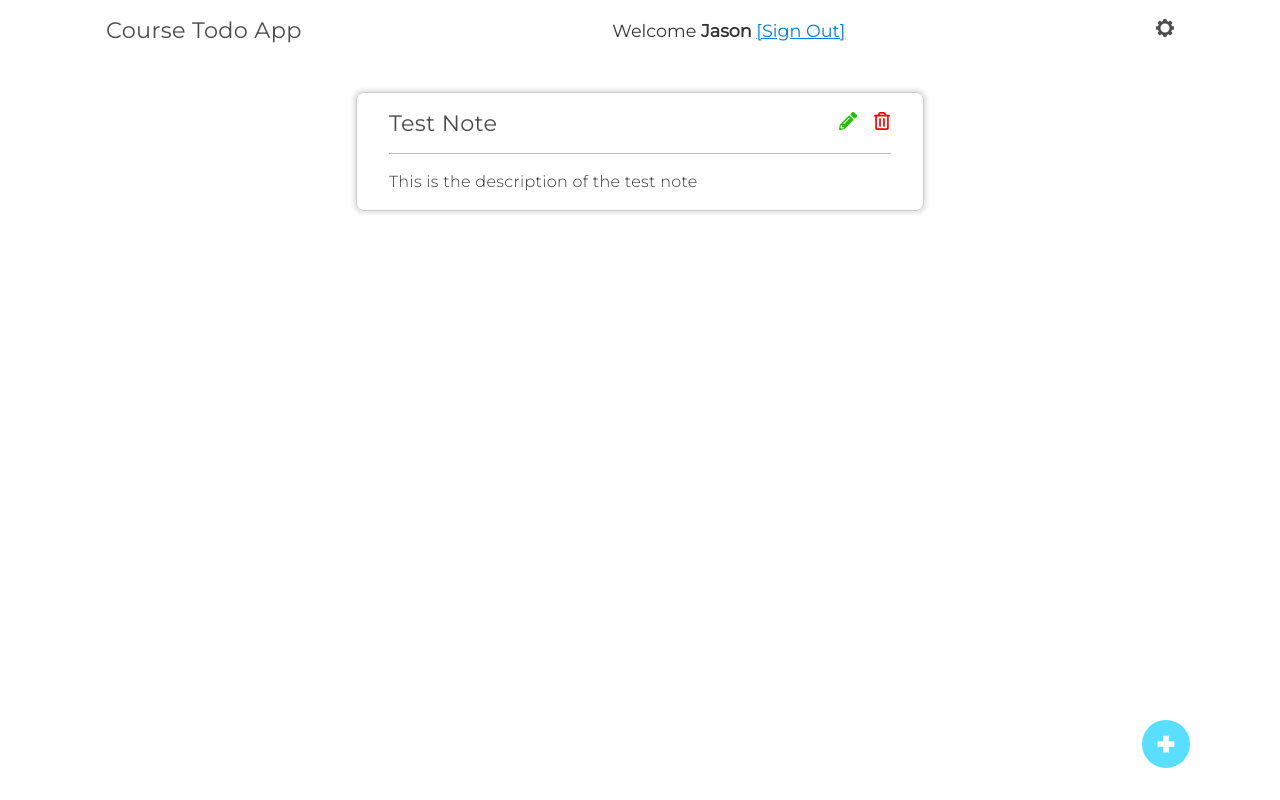
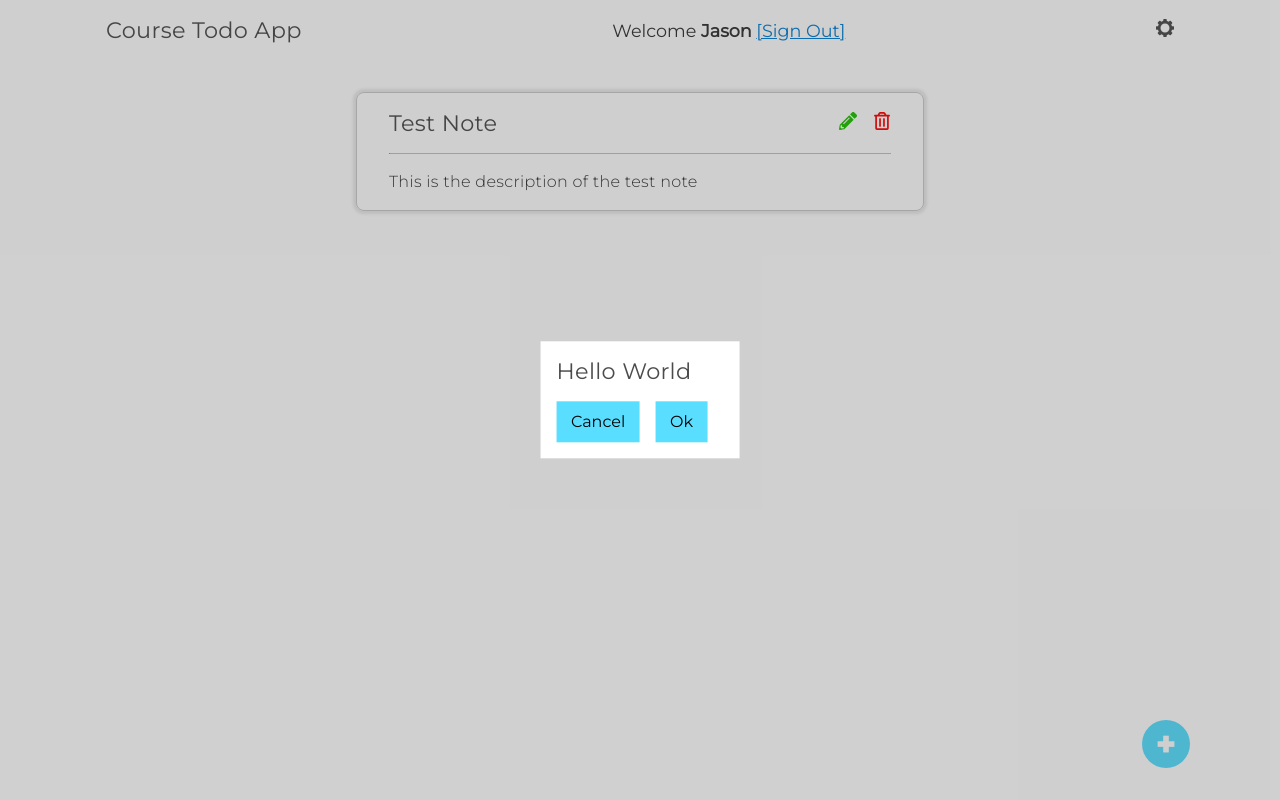
Before and after one commit to Jason-Azevedo/CourseFullStackApp, a React (Create React App) app in the folder frontend/: page / in a window 1280 px wide. Built offline with nearby package versions, Linux system fonts and the light colour scheme.

Commit message:
Created the basic dialog

```diff
--- /dev/null
+++ b/frontend/src/Components/Dialog.js
@@ -0,0 +1,18 @@
+import React from "react";
+
+export default function Dialog({ message, onOk, onCancel }) {
+  return (
+    <>
+      <div className="overlay"></div>
+      <div className="dialog">
+        <h3 className="title--sm">{message}</h3>
+        <button className="btn" onClick={onCancel}>
+          Cancel
+        </button>
+        <button className="btn" onClick={onOk}>
+          Ok
+        </button>
+      </div>
+    </>
+  );
+}
--- a/frontend/src/Pages/Home.js
+++ b/frontend/src/Pages/Home.js
@@ -3,6 +3,7 @@ import Navbar from "../Components/Navbar";
 import CreateTodoDialog from "../Components/TodoDialog/CreateTodoDialog";
 import EditTodoDialog from "../Components/TodoDialog/EditTodoDialog";
 import TodoManager from "../Components/TodoManager";
+import Dialog from "../Components/Dialog";
 
 const testTodoData = [
   {
@@ -106,6 +107,11 @@ export default function Home() {
       </main>
 
       {ShowDialog()}
+      <Dialog
+        message="Hello World"
+        onOk={() => console.log("ok")}
+        onCancel={() => console.log("cancel")}
+      />
     </>
   );
 }
--- a/frontend/src/Styles/Components/Blocks/_blocks-imports.scss
+++ b/frontend/src/Styles/Components/Blocks/_blocks-imports.scss
@@ -2,3 +2,4 @@
 @import "./nav";
 @import "./tododialog";
 @import "./todo";
+@import "./dialog";
--- /dev/null
+++ b/frontend/src/Styles/Components/Blocks/_dialog.scss
@@ -0,0 +1,16 @@
+.dialog {
+  position: absolute;
+  top: 50%;
+  left: 50%;
+  transform: translate(-50%, -50%);
+  background: #fff;
+  padding: 1rem;
+
+  .title {
+    margin-bottom: 1rem;
+  }
+
+  .btn {
+    margin-right: 1rem;
+  }
+}
--- a/frontend/src/Styles/Components/Blocks/_tododialog.scss
+++ b/frontend/src/Styles/Components/Blocks/_tododialog.scss
@@ -23,13 +23,5 @@
     display: flex;
     justify-content: center;
     align-items: center;
-    position: absolute;
-    top: 0;
-    width: 100%;
-    height: 100%;
-
-    &.hide-dialog {
-      display: none;
-    }
   }
 }
--- a/frontend/src/Styles/Components/Utils/_overlay.scss
+++ b/frontend/src/Styles/Components/Utils/_overlay.scss
@@ -1,3 +1,7 @@
 .overlay {
+  position: absolute;
+  width: 100%;
+  height: 100%;
+  top: 0;
   background-color: #3333333b;
 }
```
